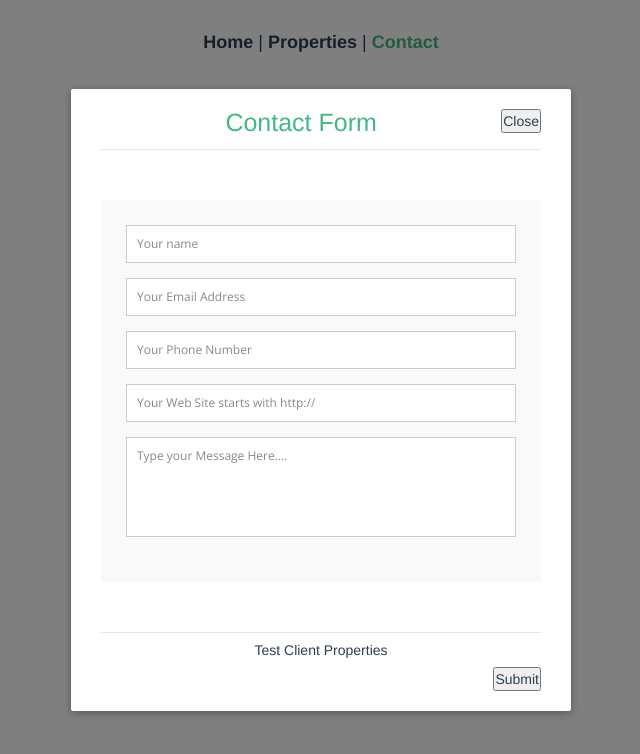
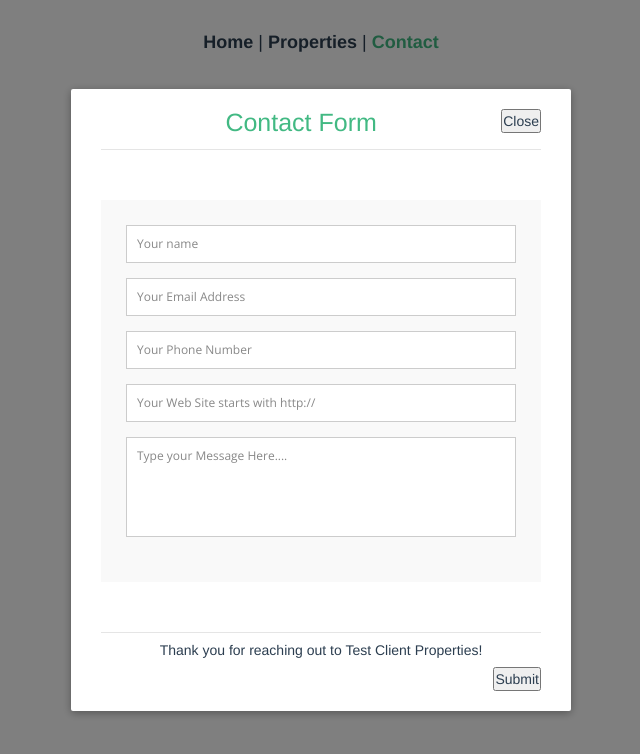
Before and after one commit to tBoccinfuso/lwsvue, a Vue app: page /contact in a window 1280 px wide. Both pictures are taken after a click on the button "Contact Us". Shown: the top 754 px of the page, without its empty margins (319-959 px from the left). Built offline with nearby package versions, Linux system fonts and the light colour scheme.

Commit message:
small fixes

```diff
--- a/src/components/Client.vue
+++ b/src/components/Client.vue
@@ -10,7 +10,7 @@
         default content by passing in slots
       -->
       <div class="footer-bottom" slot="client">
-        <p>{{ get_client }}</p>
+        <p>Thank you for reaching out to {{ get_client }}!</p>
       </div>
     </ContactForm>
   </div>
--- a/src/main.js
+++ b/src/main.js
@@ -25,6 +25,7 @@ router.afterEach(async (to, from) => {
       document.title = propertyName + to.meta.title || 'LWS-Vue'
     } catch (err) {
       console.log(err)
+      document.title = 'Property Page' || 'LWS-Vue'
     }
   } else {
     document.title = to.meta.title || 'LWS-Vue'
--- a/src/views/Property.vue
+++ b/src/views/Property.vue
@@ -13,7 +13,7 @@
     <div class="suites">
       <div class="suite" v-for="suite in property.suites" :key="suite.type_name">
         <p><b>Type Name:</b> {{ suite.type_name }}</p>
-        <p><b>Beds:</b> {{ suite.rbedate }}</p>
+        <p><b>Beds:</b> {{ suite.bed }}</p>
         <p><b>Baths:</b> {{ suite.bath }}</p>
         <p><b>Rate:</b> ${{ suite.rate }}</p>
       </div>
```
Also changed, not shown: 1 other file (tests, documents, lock files or other folders).
